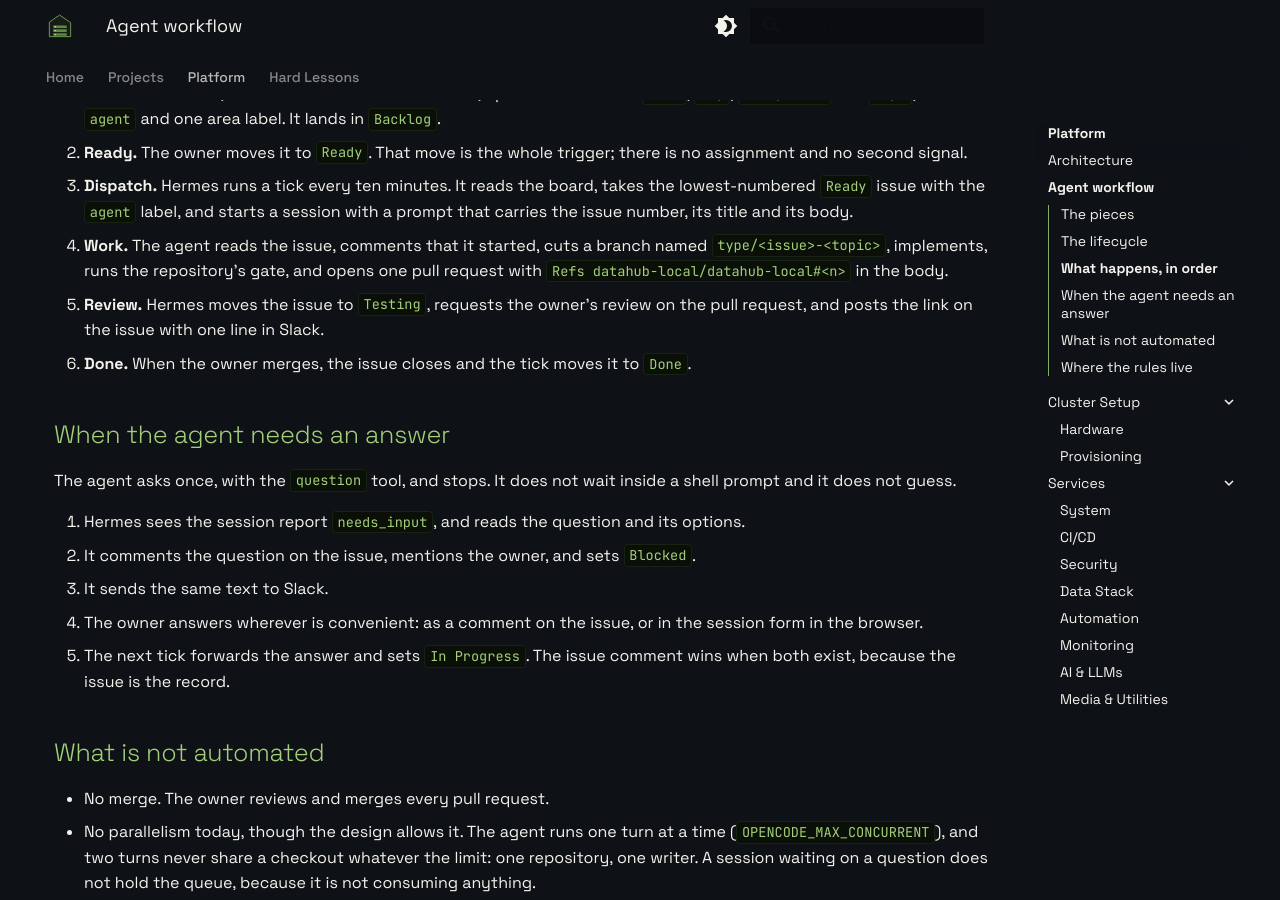
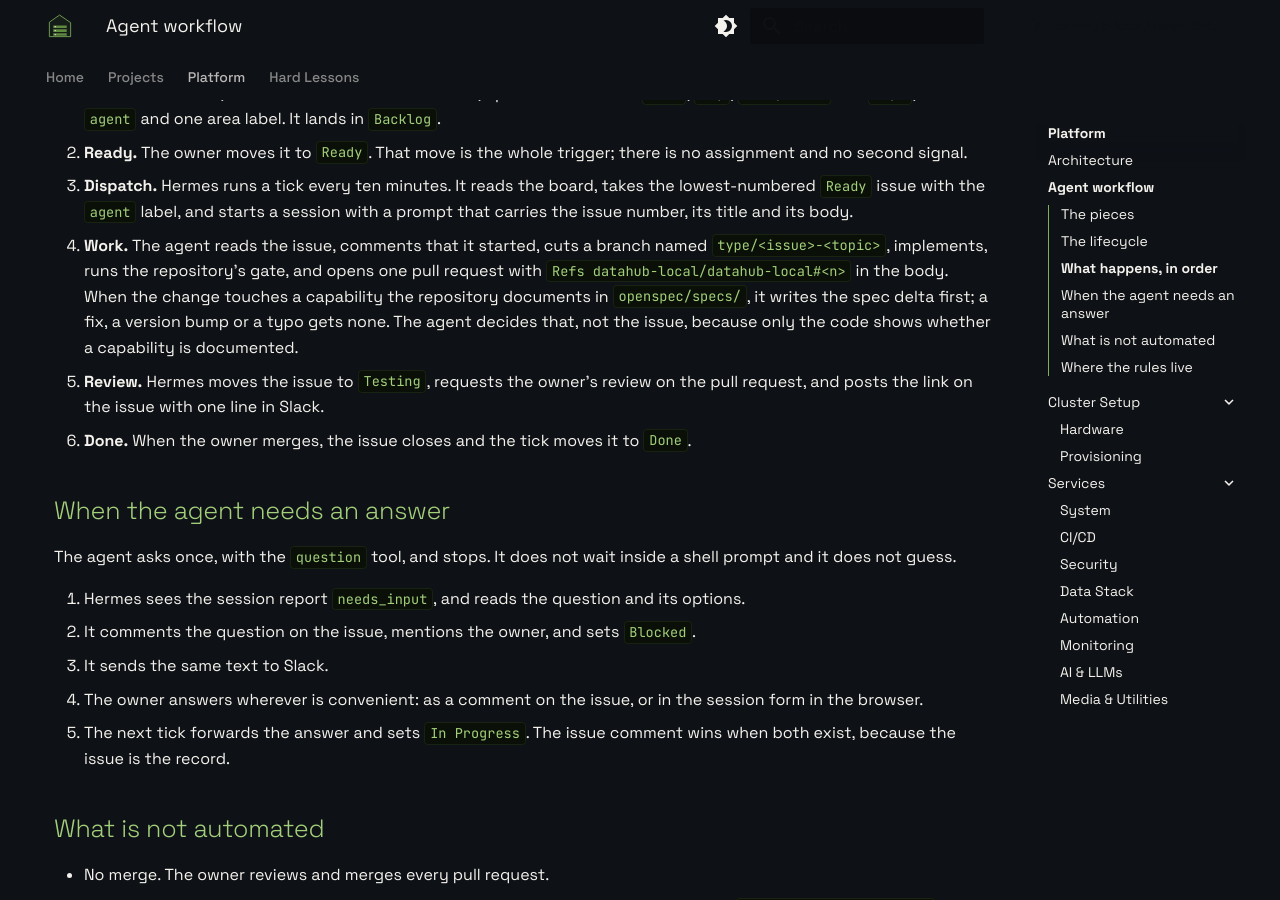
Before and after one commit to datahub-local/datahub-local, an MkDocs documentation site: the page built from docs/architecture/agent-workflow.md, in a window 1280 px wide and 900 px high, scrolled down 1294 px. Built offline with MkDocs 1.6.1 and Material for MkDocs 9.7.7, drawn with Linux system fonts in a browser that asks for light colours; comment, search, counter and statistics services are not loaded.

Commit message:
docs(agent-workflow): let the agent decide on an OpenSpec delta

```diff
--- a/docs/architecture/agent-workflow.md
+++ b/docs/architecture/agent-workflow.md
@@ -45,7 +45,11 @@ in.
    with a prompt that carries the issue number, its title and its body.
 4. **Work.** The agent reads the issue, comments that it started, cuts a branch
    named `type/<issue>-<topic>`, implements, runs the repository's gate, and opens
-   one pull request with `Refs datahub-local/datahub-local#<n>` in the body.
+   one pull request with `Refs datahub-local/datahub-local#<n>` in the body. When
+   the change touches a capability the repository documents in `openspec/specs/`,
+   it writes the spec delta first; a fix, a version bump or a typo gets none. The
+   agent decides that, not the issue, because only the code shows whether a
+   capability is documented.
 5. **Review.** Hermes moves the issue to `Testing`, requests the owner's review on
    the pull request, and posts the link on the issue with one line in Slack.
 6. **Done.** When the owner merges, the issue closes and the tick moves it to
```
Also changed, not shown: openspec/changes/agent-issue-pipeline/specs/agent-issue-pipeline/spec.md (+21 -2 lines).
